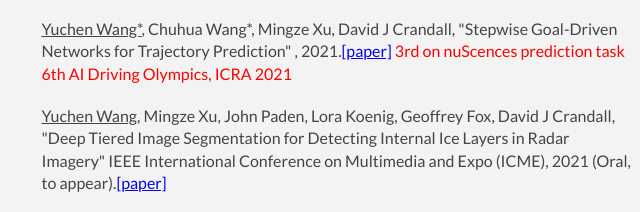
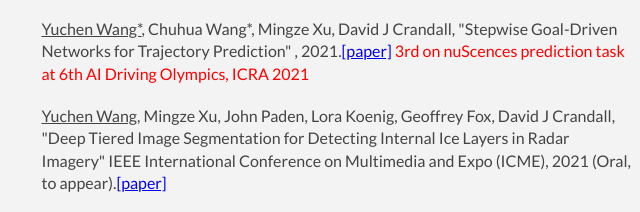
Before and after one commit to YuchenWang/YuchenWang.github.io, a plain HTML site: page index.html in a window 1280 px wide. Shown: the part 314-526 px from the top of the page, 414-1054 px from the left. Drawn offline with Linux system fonts and the light colour scheme.

Commit message:
Add files via upload

```diff
--- a/index.html
+++ b/index.html
@@ -60,7 +60,7 @@
             <div class="sectionContent">
 				<article>
                     <p><u>Yuchen Wang*</u>, Chuhua Wang*, Mingze Xu, David J Crandall, "Stepwise Goal-Driven Networks for Trajectory Prediction"  , 2021.<a href="https://arxiv.org/pdf/2103.14107.pdf">[paper]</a> <font color="#FF0000">
-						3rd on nuScences prediction task 6th AI Driving Olympics, ICRA 2021</font></p>
+						3rd on nuScences prediction task at 6th AI Driving Olympics, ICRA 2021</font></p>
 				</article>
 				<article>
                     <p><u>Yuchen Wang</u>, Mingze Xu, John Paden, Lora Koenig, Geoffrey Fox, David J Crandall, "Deep Tiered Image Segmentation for Detecting Internal Ice Layers in Radar Imagery" IEEE International Conference on Multimedia and Expo (ICME), 2021 (Oral, to appear).<a href="https://arxiv.org/pdf/2010.03712.pdf">[paper]</a></p>
```
